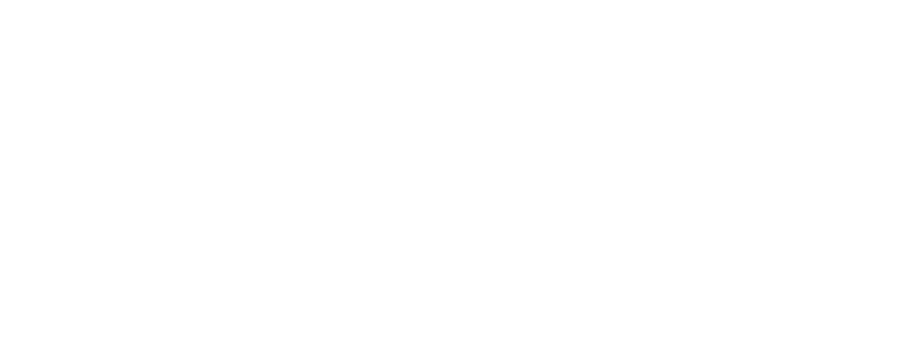
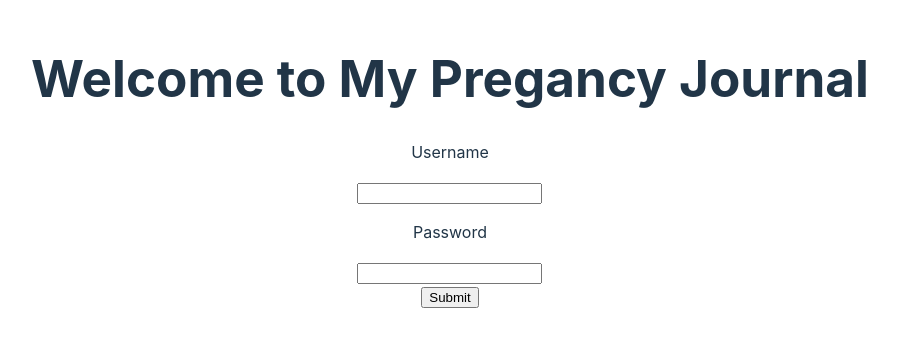
Before and after one commit to vinithabaskaran09/pregnancy_journal, a React (Vite) app in the folder frontend/: page / in a window 1280 px wide. Shown: the part 238-584 px from the top of the page, without its empty margins (190-1087 px from the left). Built offline with nearby package versions, Linux system fonts and the light colour scheme.

Commit message:
Connection success between React and Flask

```diff
--- a/frontend/index.html
+++ b/frontend/index.html
@@ -4,7 +4,7 @@
     <meta charset="UTF-8" />
     <link rel="icon" type="image/svg+xml" href="/vite.svg" />
     <meta name="viewport" content="width=device-width, initial-scale=1.0" />
-    <title>Vite + React</title>
+    <title>My Pregnancy Journal</title>
   </head>
   <body>
     <div id="root"></div>
--- a/frontend/src/App.jsx
+++ b/frontend/src/App.jsx
@@ -1,10 +1,11 @@
 import './App.css'
+import Homepage from './components/homepage/Homepage'
 
 function App() {
 
   return (
     <>
-
+      <Homepage />
     </>
   )
 }
--- /dev/null
+++ b/frontend/src/components/homepage/Homepage.jsx
@@ -0,0 +1,71 @@
+// """Creating Homepage"""
+
+import { useState } from "react";
+
+function Homepage(props) {
+    // """Defining state for username and password to store the values"""
+    const [username, setUsername] = useState("");
+    const [password, setPassword] = useState("");
+    // const [isLoginSuccess, setisLoginSuccess] = useState(false)
+    // function to handle form submit
+
+    function login_submit(event) {
+        event.preventDefault();
+        // alert(username);
+        console.log(username)
+        console.log(event.target.username.value)
+        console.log(event.target.password.value)
+        fetch("http://localhost:5000/login", {
+            method: "POST",
+            mode: "cors",
+            headers: {"Content-Type":"application/json"},
+            body: JSON.stringify({
+                username: username,
+                password: password,
+            }),
+        })
+        .then((response) => console.log(response));
+        ;
+    }
+
+    // let abcd = (event) => {
+    //     setUsername(event.target.value)
+    // };
+    function onUsernameChange(event){
+        setUsername(event.target.value)
+        // let length = event.target.value.length;
+        // console.log(event.target.value[length-1])
+        // let x = event.target.value[length-1]
+        // if (x=="."){
+        //     event.preventDefault();
+        //     alert("Invalid Character")
+        // }
+        // alert(event.target.value)
+        // alert(username)
+    }
+    function onPasswordChange(event){
+        setPassword(event.target.value)
+    }
+
+    return (
+        <form onSubmit={login_submit}>
+            <h1>Welcome to My Pregancy Journal</h1>
+            <label>
+                <p>Username</p>
+                <input type="text" id="username" value={username} onChange={onUsernameChange} />
+            </label>
+            <label>
+                <p>Password</p>
+                <input type="text" id="password" value={password} onChange={onPasswordChange} />
+            </label>
+            <label>
+                <div>
+                    <input type="submit" />
+                </div>
+            </label>
+
+        </form>
+    );
+}
+
+export default Homepage
```
Also changed, not shown: 2 other files (tests, documents, lock files or other folders).
